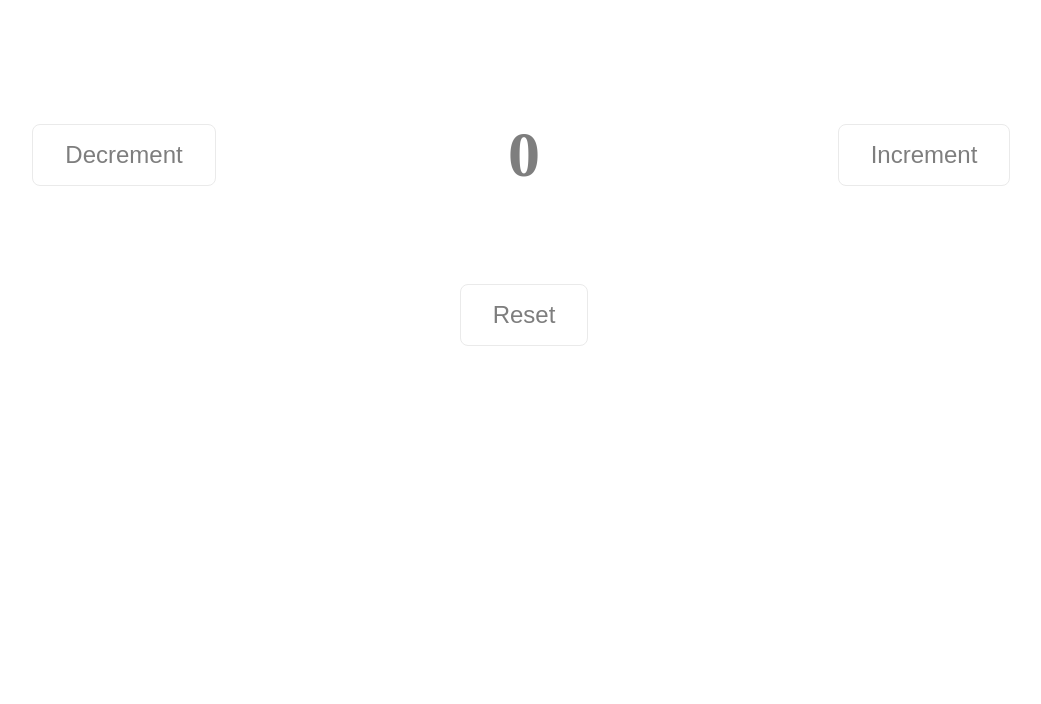
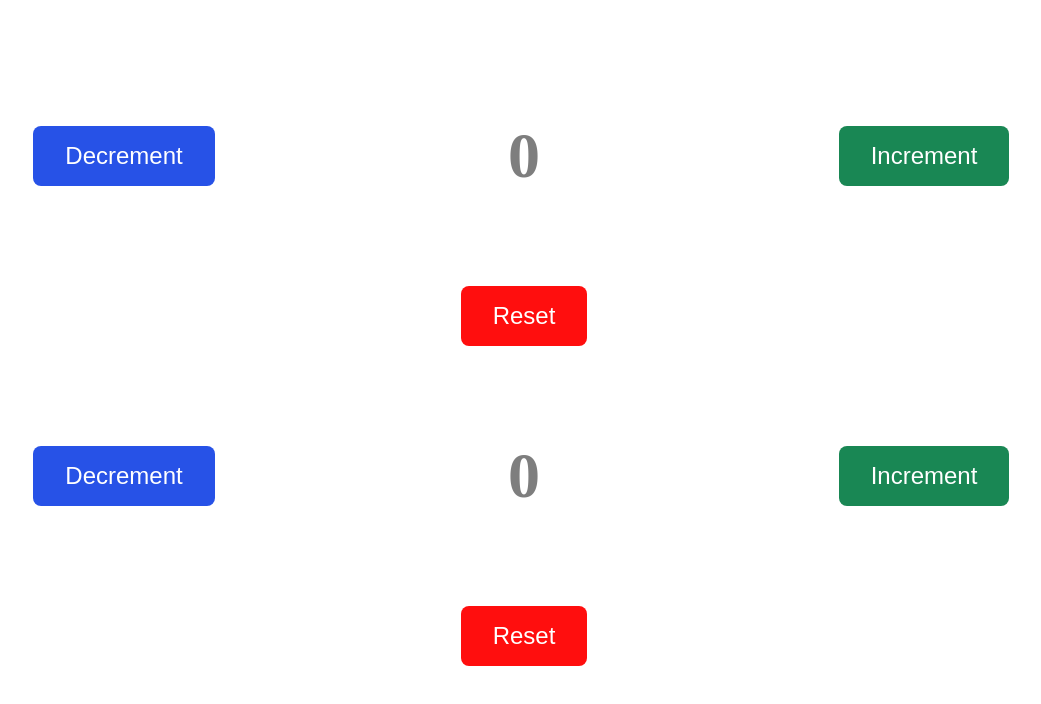
Before and after one commit to Zenith-Legion-Interactive/react-developer-test, a React (Vite) app: page /counter in a window 1280 px wide. Shown: the top 704 px of the page, without its empty margins (116-1157 px from the left). Built offline with nearby package versions, Linux system fonts and the light colour scheme; no server answers.

Commit message:
Task 5: Component Composition and Props

```diff
--- /dev/null
+++ b/src/common/components/IButton.tsx
@@ -0,0 +1,31 @@
+import React from 'react'
+import '../styles/Button.css';
+import { isEmpty } from 'lodash';
+
+type IButtonProps = {
+  variant?:"contained" | "outlined" | "standard";
+  color?:"primary" | "secondary" | "default" | 'danger' | string;
+	label?:string;
+}
+
+
+
+const IButton: React.FunctionComponent<React.DetailedHTMLProps<React.ButtonHTMLAttributes<HTMLButtonElement>, HTMLButtonElement> & IButtonProps> = ({ variant = 'standard', color = 'primary',label, ...props }) => {
+	// const clsxColor = color === 'primary' ? 'btn-primary' : color === 'secondary' ? 'btn-secondary' : color === 'danger' ? 'btn-danger' : 'btn-default';
+	const sxColor = color === 'primary' ? '#2752e7' : color === 'secondary' ? '#198754' : color === 'danger' ? '#ff0e0e' : '#fff';
+  const fontColor = variant === 'outlined'  ? sxColor : '#fff';
+
+	const sxProps = {
+		background: variant === 'contained' || variant === 'standard' ? sxColor : 'transparent',
+		outline: variant === 'outlined' ? `1px solid ${sxColor}` : 'transparent',
+		color: !isEmpty(color) ? fontColor : '#000',
+	};
+
+	return (
+		<button style={sxProps} className='btn' {...props}>
+			{label}
+		</button>
+	);
+};
+
+export default IButton
--- a/src/common/components/Table.tsx
+++ b/src/common/components/Table.tsx
@@ -54,7 +54,7 @@ const MemoizedTableRows = <T extends IUser>({ data, head, clsx, isProfile, href,
 										<td>
 											<img src={item.picture} className='img-rounded' />
 										</td>
-										<td>{item.location.city}</td>
+										{/* <td>{item.location.city}</td> */}
 									</>
 								) : (
 									<a className={clsx} href={!isEmpty(href) ? `profile/${item.id}` : ''}>
--- /dev/null
+++ b/src/common/styles/Button.css
@@ -0,0 +1,75 @@
+
+/* button */
+:root{
+  --primary: #2752e7;
+  --secondary: #198754;
+  --default: #000;
+  --danger: #ff0e0e;
+  --text-color: #7e7e7e;
+
+}
+
+.btn{
+  outline: transparent;
+  border: transparent;
+  border-radius: 8px;
+  padding: 1rem 2rem;
+  font-size: 1.5rem;
+  cursor: pointer;
+  transition: all 0.3s ease;
+  color:#000;
+}
+
+.btn:hover{
+  background: var(--btn-color);
+  color: var(--text-color);
+}
+
+
+/* variant */
+
+
+
+
+
+
+.btn-primary{
+  background: var(--primary);
+  color: var(--default);
+}
+
+.btn-primary:hover{
+  background: var(--secondary);
+  color: var(--default);
+}
+
+.btn-secondary{
+  background: var(--secondary);
+  color: var(--default);
+}
+
+.btn-secondary:hover{
+  background: var(--secondary);
+  color: var(--default);
+}
+
+
+.btn-danger{
+  background: var(--danger);
+  color: var(--default);
+}
+
+.btn-danger:hover{
+  background: var(--secondary-color) !important;
+  color: var(--default) !important;
+}
+
+.btn-default{
+  background: var(--default);
+  color: var(--primary);
+}
+
+.btn-default:hover{
+  background: var(--secondary-color);
+  color: var(--default);
+}
--- a/src/common/styles/Counter.css
+++ b/src/common/styles/Counter.css
@@ -24,26 +24,6 @@ height:40vh;
 }
 
 
-/* button */
-
-
-.btn{
-  background: #fff;
-  outline: transparent;
-  border: transparent;
-  border: 1px solid var(--btn-color);
-  border-radius: 8px;
-  padding: 1rem 2rem;
-  font-size: 1.5rem;
-  cursor: pointer;
-  transition: all 0.3s ease;
-  color:var(--text-color)
-}
-
-.btn:hover{
-  background: var(--btn-color);
-  color: var(--text-color);
-}
 
 
 .p-lg{
--- a/src/modules/Counter.tsx
+++ b/src/modules/Counter.tsx
@@ -1,5 +1,6 @@
 import {  useState,useCallback } from 'react';
 import '../common/styles/Counter.css';
+import IButton from '../common/components/IButton';
 
 function Counter() {
 
@@ -24,16 +25,15 @@ function Counter() {
 
   return (
 		<div className='grid-container'>
-			<button onClick={onDecrement} className='btn'>
-				Decrement
-			</button>
+			<IButton onClick={onDecrement} label='Decrement'/>
 			<p className='p-lg'>{count}</p>
-			<button onClick={onIncrement} className='btn'>
-				Increment
-			</button>
-			<button onClick={onReset} className='btn grid-align'>
-				Reset
-			</button>
+			<IButton color={'secondary'} onClick={onIncrement} label='Increment' />
+
+
+			<div className='grid-align'>
+				<IButton variant='contained' color={'danger'} onClick={onReset} label='Reset' />
+
+			</div>
 		</div>
 	);
 }
--- a/src/modules/Profile.tsx
+++ b/src/modules/Profile.tsx
@@ -1,8 +1,10 @@
-import { useParams } from 'react-router-dom'
+import { useNavigate, useParams } from 'react-router-dom'
 import MemoizedTableRows, { PropertyKey } from '../common/components/Table';
 import useDummyApiHandler from '../common/utils/hooks/useDummyApiHandler';
 import MemoizedUserRender from '../common/components/Render';
 import { IUser } from '../common/utils/hooks/type';
+import IButton from '../common/components/IButton';
+import { useCallback } from 'react';
 
 const Profile = () => {
 
@@ -12,6 +14,7 @@ const params = useParams<{ userId: string }>();
 
 
 const { state, users } = useDummyApiHandler(`user/${params.userId}`, false);
+const navigate = useNavigate();
 
 
 	const header = ['Name', 'Photo','Location','Email', 'Gender', 'Birtdate','Registered Date', 'Title'];
@@ -24,15 +27,16 @@ const propertyKeysToShow: PropertyKey[] = [
   'title' as unknown as PropertyKey,
 ];
 
+const onRoute = useCallback(() => {
+	navigate('/');
+},[navigate])
 
 
   return (
 		<div>
 			<h1>Profile</h1>
 			<div>
-				<a href='/' style={{ textAlign: 'left' }}>
-					Back
-				</a>
+				<IButton variant='outlined' color='primary' label='Back' onClick={onRoute} />
 			</div>
 			<MemoizedUserRender state={state} data={users}>
 				<div className='wrapper h-resize'>
--- a/src/router/index.tsx
+++ b/src/router/index.tsx
@@ -1,8 +1,9 @@
 import { createBrowserRouter } from 'react-router-dom';
 import UserList from '../modules/UserList';
 import Profile from '../modules/Profile';
-import Counter from '../modules/Counter';
+
 import '../common/styles/UserList.css';
+import App from '../App';
 
 const PublicRoute = createBrowserRouter([
 	{
@@ -15,7 +16,7 @@ const PublicRoute = createBrowserRouter([
 	},
 	{
 		path: '/counter',
-		element: <Counter />,
+		element: <App />,
 	},
 ]);
 
```
